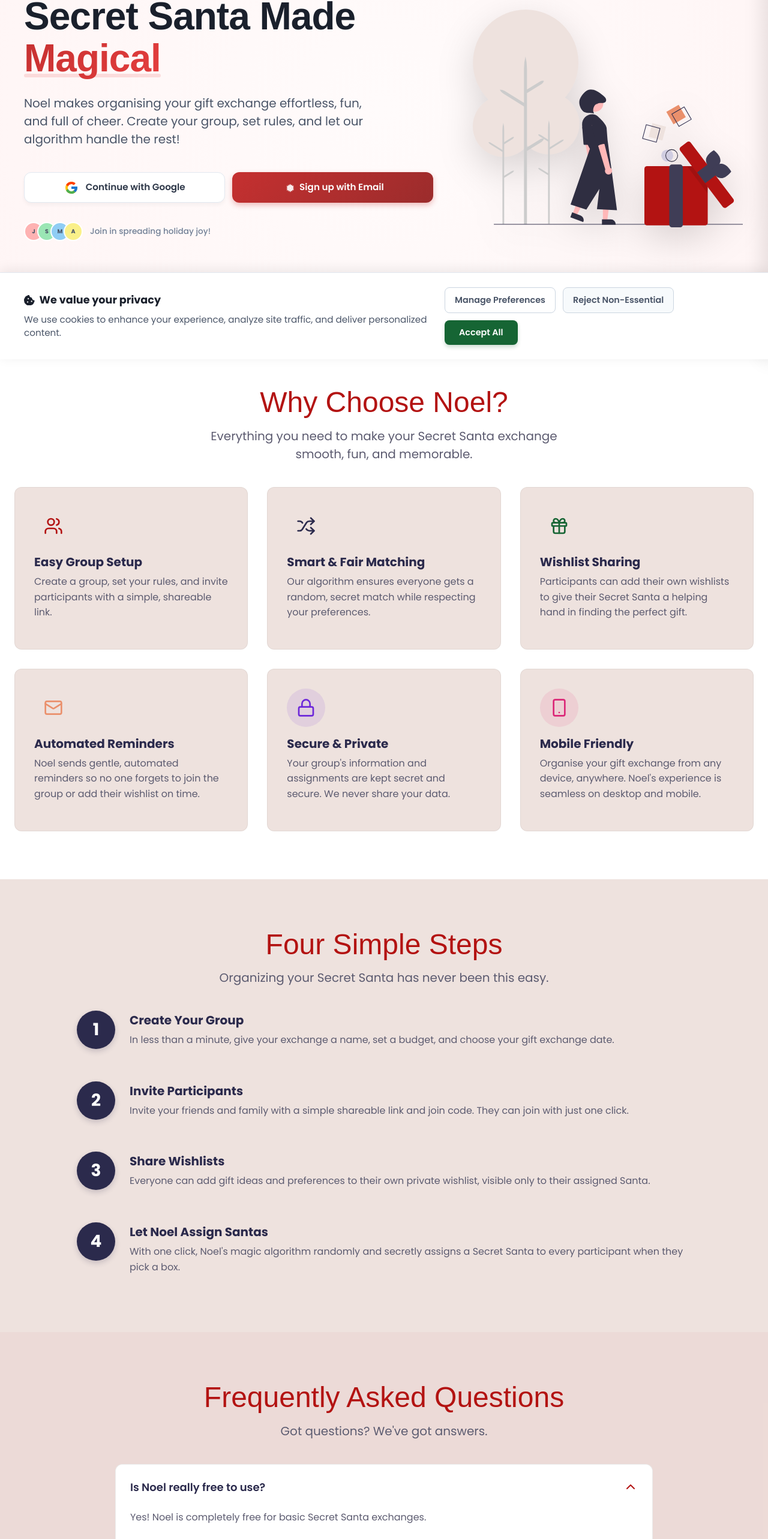
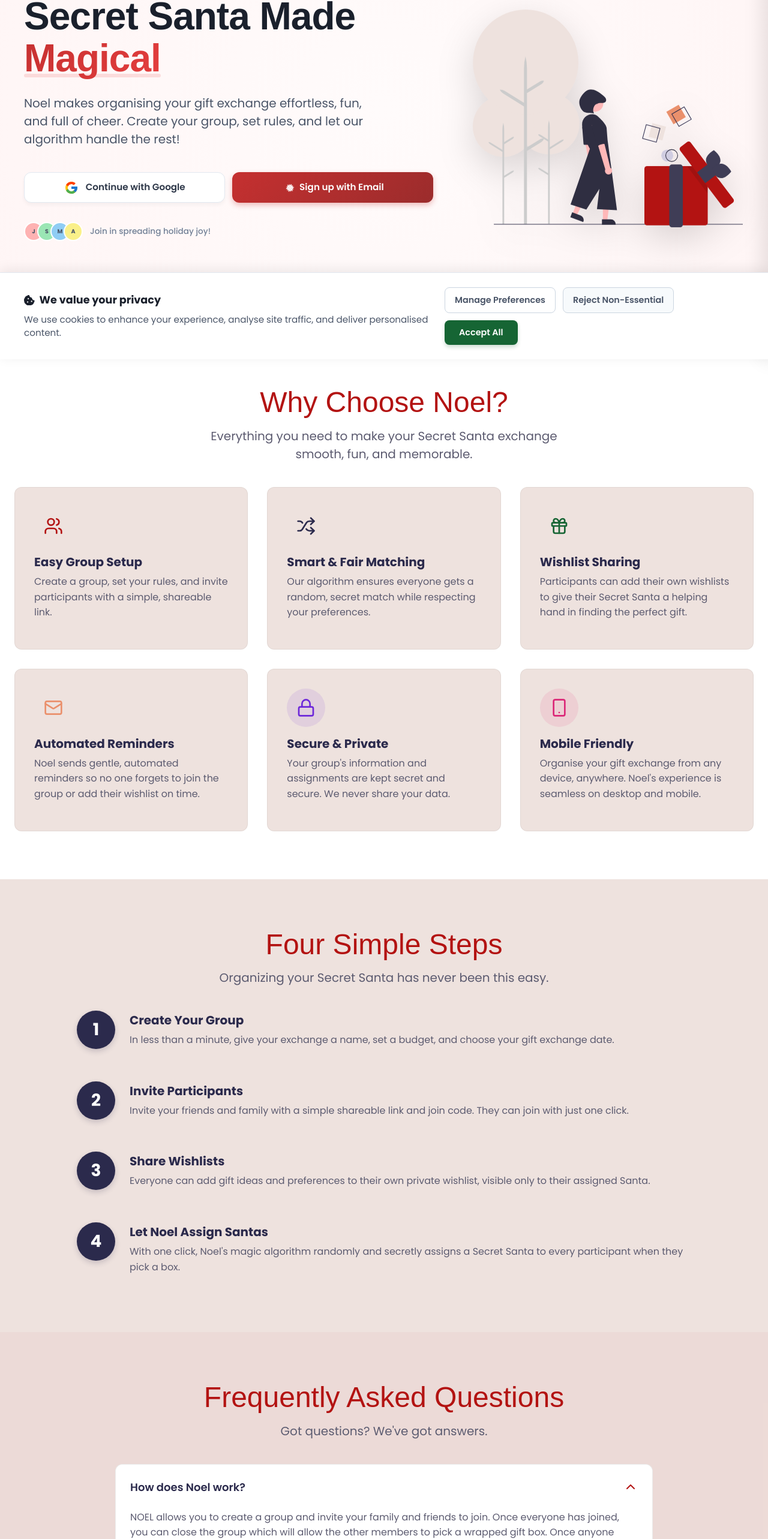
Before and after one commit to dhee-tree/noel-frontend, a Next.js app: page / in a window 1280 px wide. Shown: the part 201-2767 px from the top of the page at 60% size. Built offline with nearby package versions, Linux system fonts and the light colour scheme; no server answers; a web font is replaced by a local one.

Commit message:
Add more faqs, change profile and wishlist button colours

```diff
--- a/src/app/(pages)/profile/ProfileClientPage.tsx
+++ b/src/app/(pages)/profile/ProfileClientPage.tsx
@@ -305,7 +305,7 @@
                 <div className={styles.buttonGroup}>
                   <Button
                     type="submit"
-                    variant="primary"
+                    variant="success"
                     disabled={isSubmittingProfile}
                     className="px-4 fw-bold"
                   >
--- a/src/app/(pages)/wishlist/WishlistsClientPage.tsx
+++ b/src/app/(pages)/wishlist/WishlistsClientPage.tsx
@@ -122,7 +122,7 @@
                 You need to join a group before creating a wishlist.
               </p>
               <Button
-                variant="outline-primary"
+                variant="outline-success"
                 onClick={() => router.push("/groups")}
               >
                 Browse Groups
--- a/src/app/(public)/gift-ideas/GiftIdeasClientPage.tsx
+++ b/src/app/(public)/gift-ideas/GiftIdeasClientPage.tsx
@@ -189,7 +189,7 @@
         <div className={styles.disclaimer}>
           <small>
             Note: Links direct to external search results. Prices are estimates
-            and subject to change. As an Amazon Associate, Noel earns from
+            and subject to change. As an Amazon Associate, Noel may earn from
             qualifying purchases.
           </small>
         </div>
--- a/src/components/cookies/CookieConsent.tsx
+++ b/src/components/cookies/CookieConsent.tsx
@@ -118,8 +118,8 @@
                 <FaCookieBite /> We value your privacy
               </div>
               <p>
-                We use cookies to enhance your experience, analyze site traffic,
-                and deliver personalized content.
+                We use cookies to enhance your experience, analyse site traffic,
+                and deliver personalised content.
               </p>
             </div>
             <div className={styles.actions}>
@@ -181,7 +181,7 @@
               <div>
                 <strong>Marketing</strong>
                 <div className="text-muted small">
-                  Google Ads & Personalization
+                  Google Ads & Personalisation
                 </div>
               </div>
               <Form.Check
--- a/src/components/landing/Faq/Faq.tsx
+++ b/src/components/landing/Faq/Faq.tsx
@@ -5,14 +5,43 @@
 
 const faqData = [
   {
+    question: "How does Noel work?",
+    answer:
+      "NOEL allows you to create a group and invite your family and friends to join. Once everyone has joined, you can close the group which will allow the other members to pick a wrapped gift box. Once anyone picks a gift box they will be assigned a person to buy a gift for. Once everyone has picked a gift box.",
+  },
+  {
     question: "Is Noel really free to use?",
-    answer:
-      "Yes! Noel is completely free for basic Secret Santa exchanges.",
+    answer: "Yes! Noel is completely free for basic Secret Santa exchanges.",
   },
   {
     question: "Can we do a virtual gift exchange?",
     answer:
-      "Yes! Many groups use Noel for digital gift exchanges like e-gift cards or subscriptions. You can specify this in your exchange settings.",
+      "Yes! Many groups use Noel for digital gift exchanges like e-gift cards or subscriptions. You can add links or digital gifts to your wishlist items.",
+  },
+  {
+    question: "How do I create a group?",
+    answer:
+      "Once you have registered, you can create a group by clicking the create group button. You will then be able to invite your family and friends to join your group.",
+  },
+  {
+    question: "How do I invite people to my group?",
+    answer:
+      "Once you have created a group, you can invite people to join by clicking the invite button on the group page or copy the group invite code. You then need to share the code with your family and friends to join your group.",
+  },
+  {
+    question: "How do I join a group?",
+    answer:
+      "You can join a group by clicking the join group button on the group page and entering the group invite code.",
+  },
+  {
+    question: "How do I leave a group?",
+    answer:
+      "You can leave a group by clicking the leave group button on the group page. This will remove you from the group and any related matches associated with the group.",
+  },
+  {
+    question: "How do I close a group?",
+    answer:
+      "Once everyone has joined your group, you can close the group by clicking the close group button on the group page. This will allow the other members to pick a wrapped gift box.",
   },
 ];
 
```
Also changed, not shown: src/app/(public)/reset-password/confirm/ResetPasswordConfirmClientPage.tsx (+3 -7 lines).
